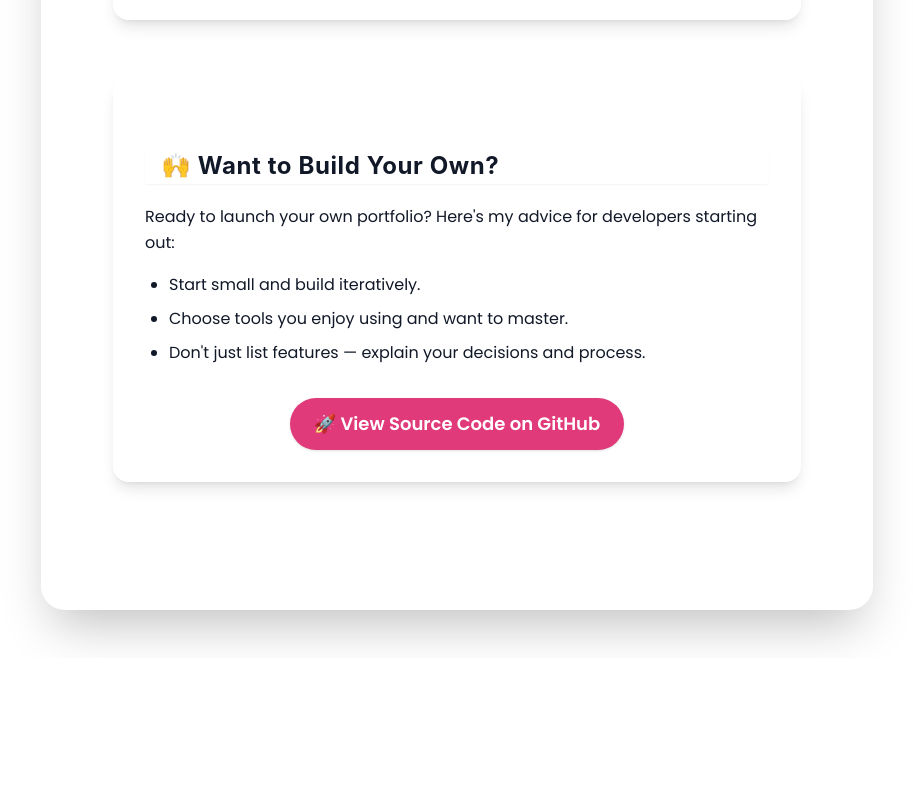
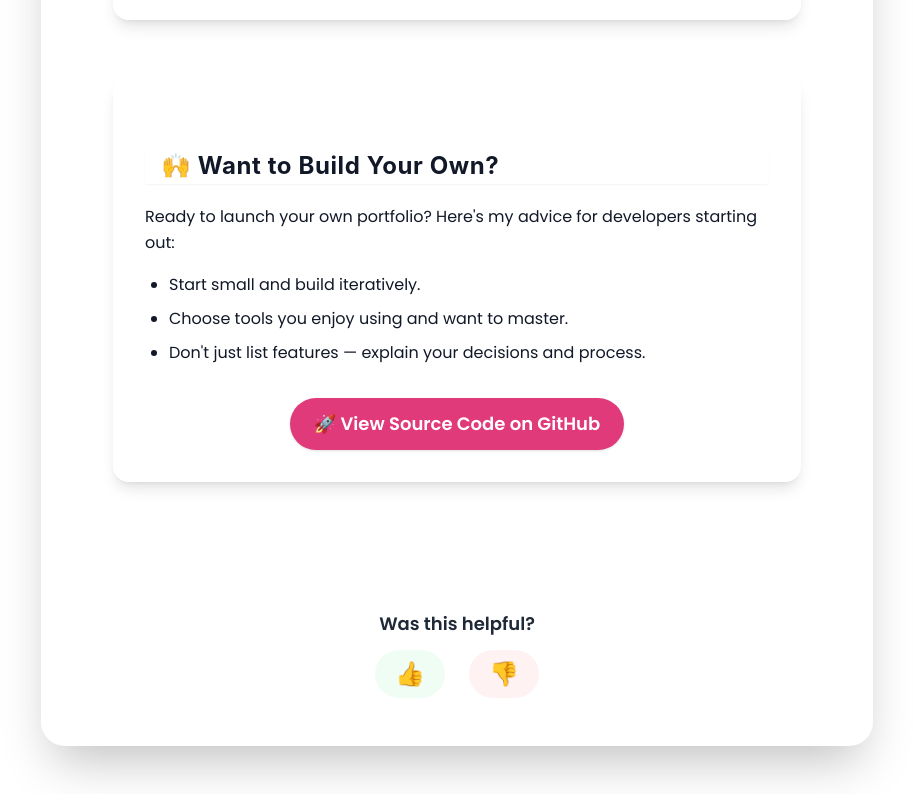
Before and after one commit to saicharankarasala/sai-charan-website, a React (Vite) app: page /blog/portfolio-case-study in a window 1280 px wide. Shown: the part 4744-5544 px from the top of the page, without its empty margins (183-1096 px from the left). Before the commit the page ends 5408 px from the top, so only its background shows below. Built offline with nearby package versions, Linux system fonts and the light colour scheme.

Commit message:
Add thumbs up/down feedback widget to blog post page

```diff
--- a/src/pages/BlogPost.jsx
+++ b/src/pages/BlogPost.jsx
@@ -1,4 +1,4 @@
-import React, { useEffect } from "react";
+import React, { useEffect, useState } from "react";
 import { useParams, Link } from "react-router-dom";
 import { blogPosts } from "../data/blogData";
 import mermaid from "mermaid";
@@ -74,6 +74,7 @@ const BlogPost = () => {
   const { slug } = useParams();
   const post = blogPosts.find(p => p.slug === slug);
   const url = typeof window !== 'undefined' ? window.location.href : '';
+  const [feedback, setFeedback] = useState(null);
 
   useEffect(() => {
     mermaid.initialize({ startOnLoad: true });
@@ -130,6 +131,35 @@ const BlogPost = () => {
           </div>
           <h1 className="text-4xl md:text-5xl font-extrabold mb-8 leading-tight text-gray-900">{post.title}</h1>
           <article className="prose prose-lg lg:prose-xl prose-headings:text-gray-900 max-w-none leading-relaxed text-gray-900" dangerouslySetInnerHTML={{ __html: post.content }} />
+
+          {/* Feedback Widget */}
+          <div className="mt-12 flex flex-col items-center">
+            <div className="text-lg font-semibold mb-3 text-gray-800">
+              Was this helpful?
+            </div>
+            {feedback === null ? (
+              <div className="flex gap-6">
+                <button
+                  onClick={() => setFeedback("yes")}
+                  className="text-2xl px-5 py-2 rounded-full bg-green-50 hover:bg-green-100 border border-green-200 transition"
+                  aria-label="Helpful"
+                >
+                  👍
+                </button>
+                <button
+                  onClick={() => setFeedback("no")}
+                  className="text-2xl px-5 py-2 rounded-full bg-red-50 hover:bg-red-100 border border-red-200 transition"
+                  aria-label="Not Helpful"
+                >
+                  👎
+                </button>
+              </div>
+            ) : (
+              <div className="mt-2 text-green-600 font-medium">
+                Thank you for your feedback!
+              </div>
+            )}
+          </div>
         </div>
       </div>
     </div>
```
